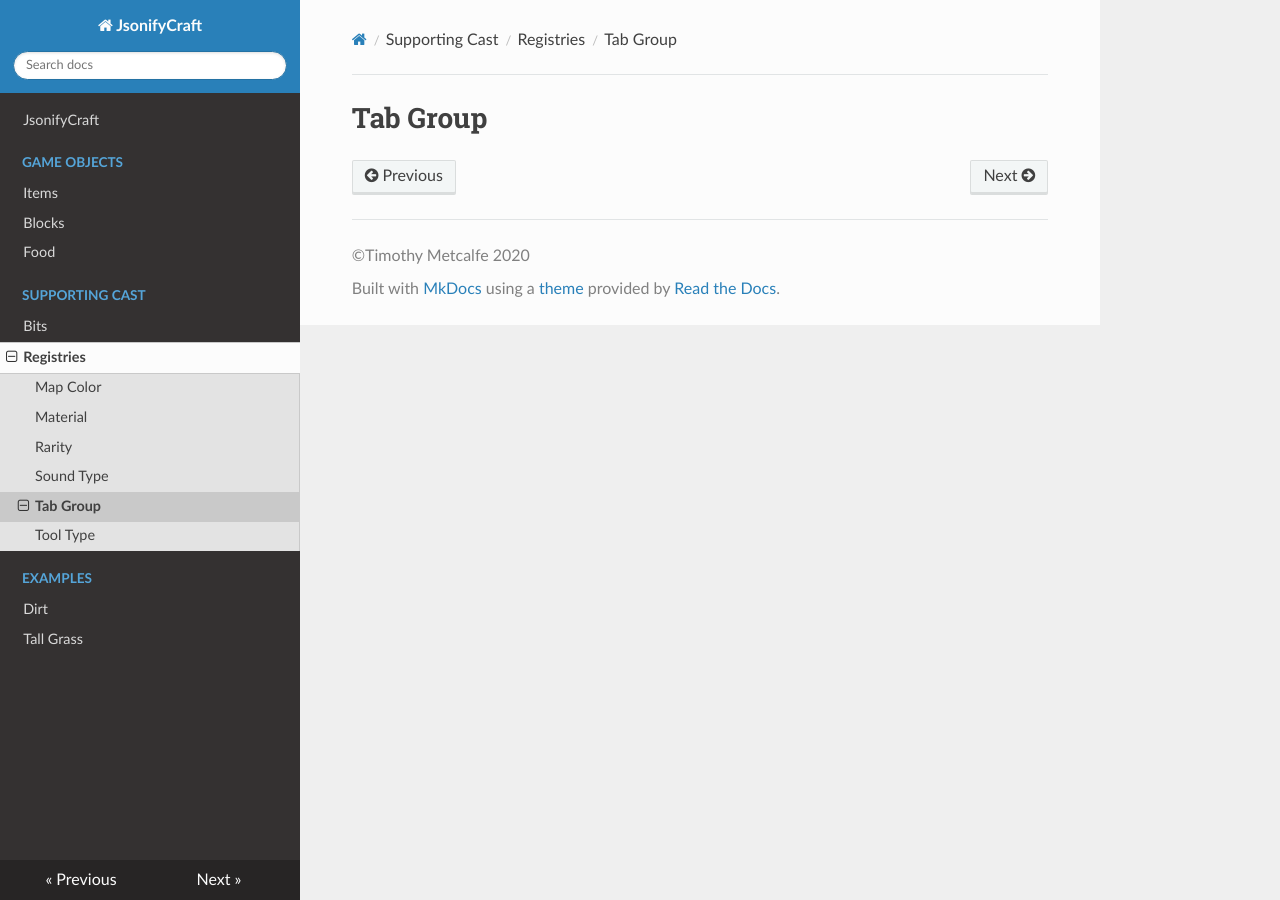
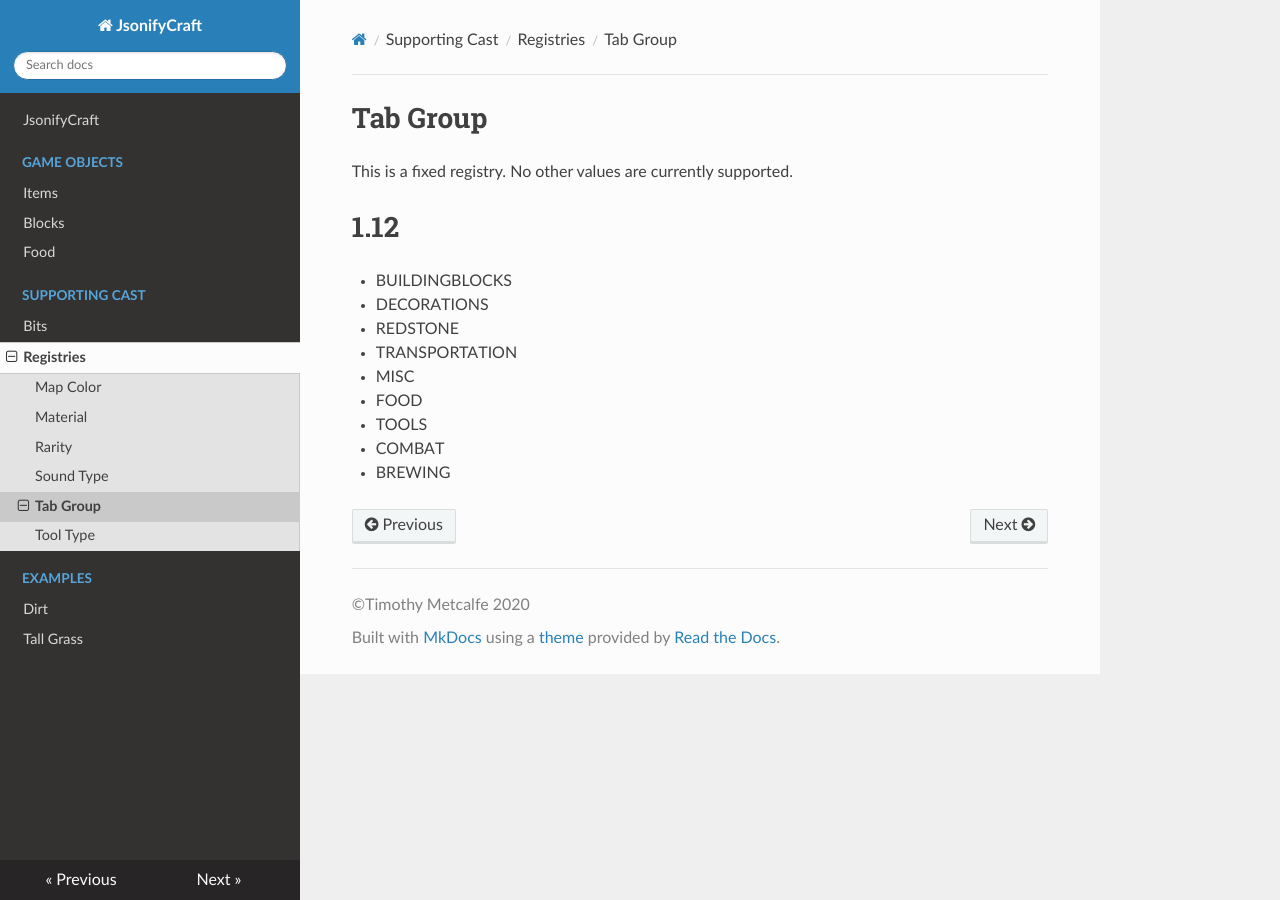
Before and after one commit to tmetcalfe89-zz/JsonifyCraft-docs, an MkDocs documentation site: the page built from docs/registries/tabgroup.md, in a window 1280 px wide. Built offline with MkDocs 1.6.1, drawn with Linux system fonts in a browser that asks for light colours; nearby versions of some CDN libraries.

Commit message:
Tab Groups - 1.12

```diff
--- a/docs/registries/tabgroup.md
+++ b/docs/registries/tabgroup.md
@@ -1 +1,15 @@
 # Tab Group
+
+This is a fixed registry. No other values are currently supported.
+
+# 1.12
+
+* BUILDINGBLOCKS
+* DECORATIONS
+* REDSTONE
+* TRANSPORTATION
+* MISC
+* FOOD
+* TOOLS
+* COMBAT
+* BREWING
```
